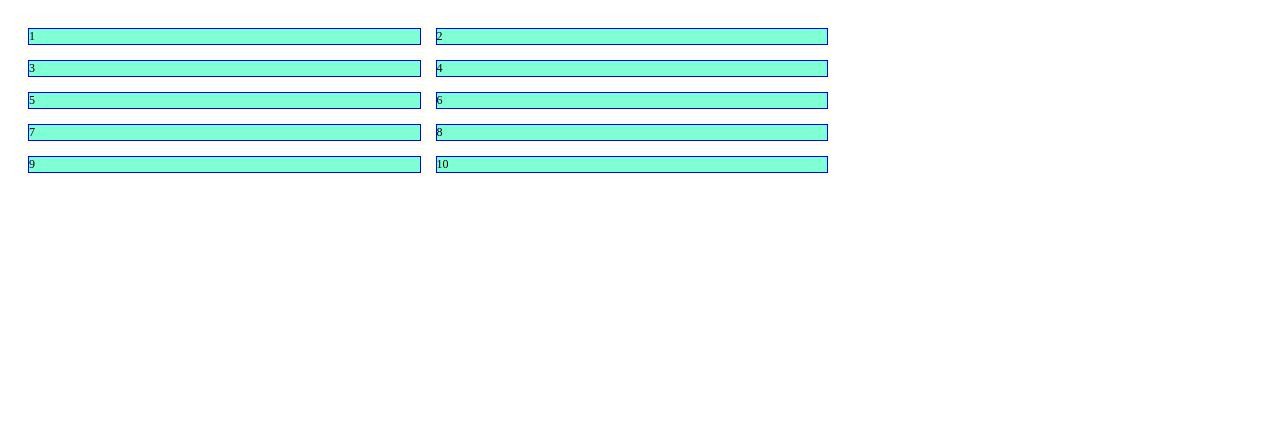
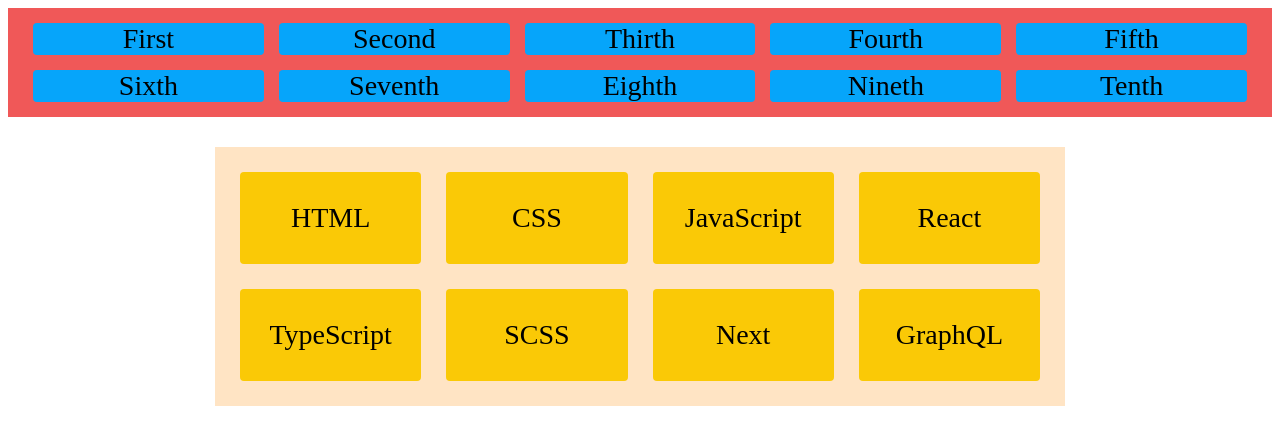
Before and after one commit to AndySlowrunner/cssgrid-course, a plain HTML site: page index.html in a window 1280 px wide. Drawn offline with Linux system fonts and the light colour scheme.

Commit message:
Added one more grid

```diff
--- a/index.html
+++ b/index.html
@@ -7,19 +7,27 @@
     <title>CSS Grid</title>
 </head>
 <body>
-    <div class="box">
-        <section class="container">
-            <div class="grid-item">1</div>
-            <div class="grid-item">2</div>
-            <div class="grid-item">3</div>
-            <div class="grid-item">4</div>
-            <div class="grid-item">5</div>
-            <div class="grid-item">6</div>
-            <div class="grid-item">7</div>
-            <div class="grid-item">8</div>
-            <div class="grid-item">9</div>
-            <div class="grid-item">10</div>
-        </section>
-    </div>
+    <section class="container-numbers">
+        <div class="grid-item">First</div>
+        <div class="grid-item">Second</div>
+        <div class="grid-item">Thirth</div>
+        <div class="grid-item">Fourth</div>
+        <div class="grid-item">Fifth</div>
+        <div class="grid-item">Sixth</div>
+        <div class="grid-item">Seventh</div>
+        <div class="grid-item">Eighth</div>
+        <div class="grid-item">Nineth</div>
+        <div class="grid-item">Tenth</div>
+    </section>
+    <section class="container-fe">
+        <div class="grid-fe">HTML</div>
+        <div class="grid-fe">CSS</div>
+        <div class="grid-fe">JavaScript</div>
+        <div class="grid-fe">React</div>
+        <div class="grid-fe">TypeScript</div>
+        <div class="grid-fe">SCSS</div>
+        <div class="grid-fe">Next</div>
+        <div class="grid-fe">GraphQL</div>
+    </section>
 </body>
 </html>
--- a/style.css
+++ b/style.css
@@ -1,17 +1,40 @@
 .box {
     width: 800px;
-    /* margin: 15px 40px; */
+    margin: 15px 40px;
     padding: 20px;
 }
 
-.container {
+.container-numbers {
+    padding: 15px 25px;
+    background-color: rgb(240, 88, 88);
     display: grid;
-    grid-template-columns: repeat(2, 1fr);
+    grid-template-columns: repeat(5, 1fr);
     gap: 15px;
 }
 
+.container-fe {
+    width: 800px;
+    background-color: bisque;
+    display: grid;
+    grid-template-columns: repeat(4, 1fr);
+    gap: 25px;
+    margin: 30px auto;
+    padding: 25px;
+}
+
 .grid-item {
-    border: 1px solid blue;
-    background-color: aquamarine;
-    font-size: 12px;
+    display: flex;
+    justify-content: center;
+    border-radius: 4px;
+    background-color: rgb(6, 165, 250);
+    font-size: 28px;
 }
+
+.grid-fe {
+    display: flex;
+    justify-content: center;
+    padding: 30px 0;
+    border-radius: 4px;
+    background-color: rgb(250, 201, 6);
+    font-size: 28px;
+}
```
